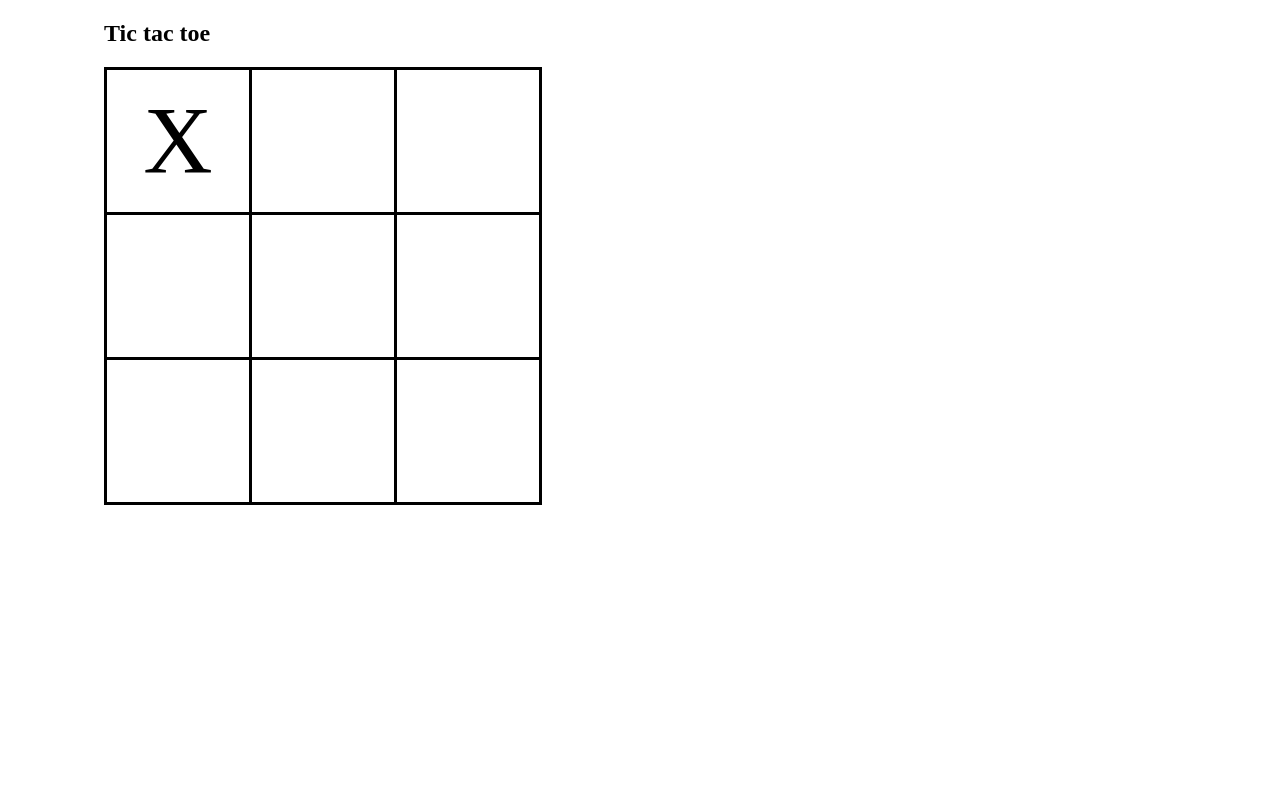
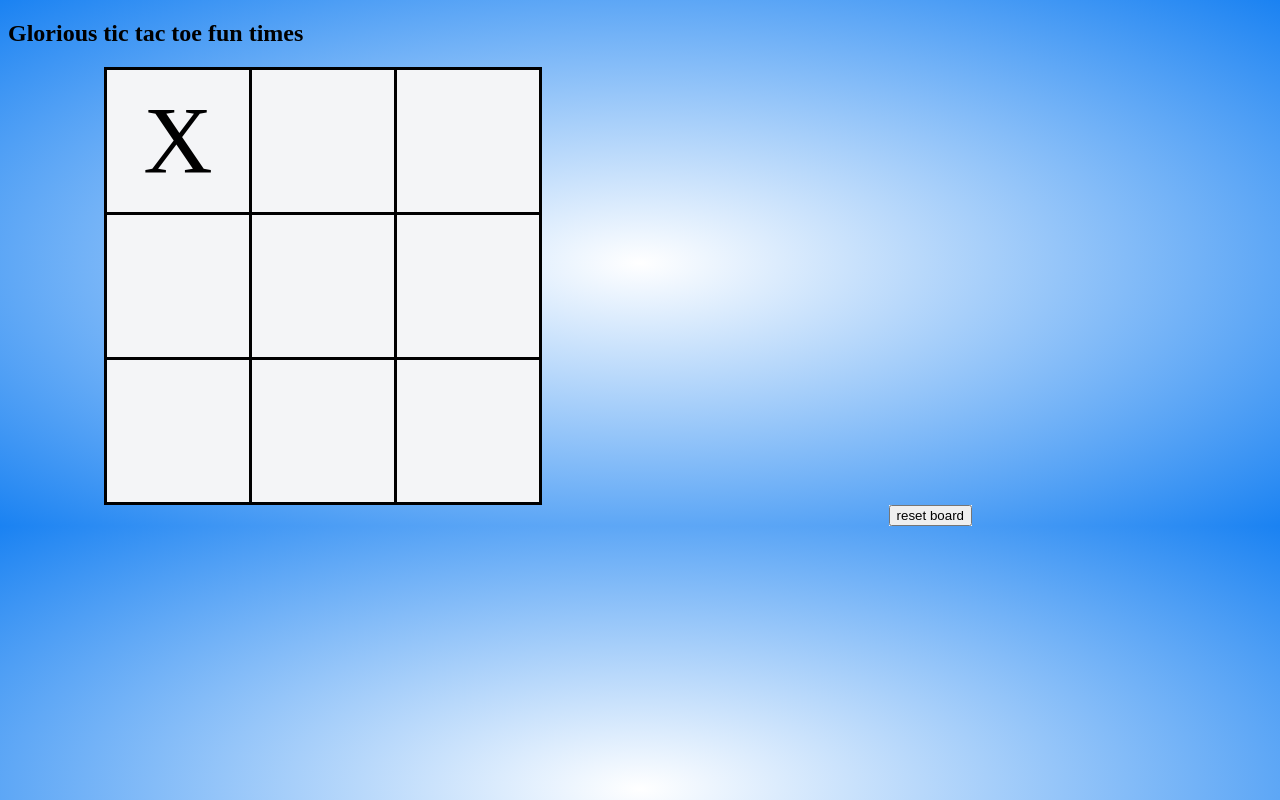
Before and after one commit to AncyentMariner/js_tictactoe, a plain HTML site: page index.html in a window 1280 px wide. Both pictures are taken after a click on the element 178 px from the left and 140 px from the top of the page. Drawn offline with Linux system fonts and the light colour scheme.

Commit message:
working on stlying and setting up reset board function

```diff
--- a/index.css
+++ b/index.css
@@ -1,9 +1,21 @@
 #board {
   border-collapse: collapse;
+  background: #f4f5f7;
 }
 
 #game {
   margin-left: 6em;
+}
+
+#score {
+  float: right;
+  margin-right: 300px;
+  background: #f4f5f7;
+}
+
+body {
+  /*background:url('bg.png');*/
+  background: radial-gradient(white, rgb(26, 130, 242));
 }
 
 td {
@@ -13,4 +25,5 @@ td {
   font-size: 6rem;
   vertical-align: middle;
   text-align: center;
+  background-clip: content-box;
 }
--- a/index.html
+++ b/index.html
@@ -6,8 +6,12 @@
 </head>
 
 <body>
-  <div id="game">
-    <h2>Tic tac toe</h2>
+  <div>
+    <h2>Glorious tic tac toe fun times</h2>
+    <div id="game"></div>
+    <div id="score">
+      <button onclick="reset()">reset board</button
+    </div>
   </div>
 </body>
 
--- a/index.js
+++ b/index.js
@@ -1,6 +1,6 @@
 //make game board
 const content = document.getElementById('game');
-const boardSize = 3;
+const scoreBoard = document.querySelector('#score');
 
 function makeBoard() {
   const table = document.createElement('table');
@@ -8,9 +8,9 @@ function makeBoard() {
   table.id = "board";
 
   let counter = 0;
-  for (let i = 0; i < boardSize;i++) {
+  for (let i = 0; i < 3; i++) {
     let row = tbody.insertRow();
-    for (let j = 0; j < boardSize;j++) {
+    for (let j = 0; j < 3; j++) {
       let td = row.insertCell();
       td.id = (counter++);
       td.classList.add('cell');
@@ -23,7 +23,6 @@ function makeBoard() {
 makeBoard();
 
 //mark player moves and check for winner
-const gameBoard = document.querySelector('#board');
 const playerOne = 'X';
 const playerTwo = 'O';
 let currentTurn = playerOne;
@@ -34,28 +33,23 @@ function markGameMove(e) {
     e.target.innerHTML = currentTurn;
     e.target.value = currentTurn;
     e.target.classList.add('marked');
+    checkForWinner(this);
     currentTurn = currentTurn === playerOne ? playerTwo : playerOne;
     moves += 1;
-    checkForWinner(this);
   } else {
     alert('this space is taken');
   }
 }
 
-function checkForWinner(clicked) {
+function reset() {
+  const gameBoard = document.querySelector('#board');
+  gameBoard.outerHTML = '';
+  makeBoard();
+}
+
+function checkForWinner() {
   let squares = Array.from(document.querySelectorAll('.marked'));
-  // let markedSquares = squares.filter(filterSquares);
-
-  const lines = [
-    [0, 1, 2],
-    [3, 4, 5],
-    [6, 7, 8],
-    [0, 3, 6],
-    [1, 4, 7],
-    [2, 5, 8],
-    [0, 4, 8],
-    [2, 4, 6],
-  ];
+  const lines = [[0, 1, 2], [3, 4, 5], [6, 7, 8], [0, 3, 6], [1, 4, 7], [2, 5, 8], [0, 4, 8], [2, 4, 6]];
 
   //wait until first player has moved three times to check
   if (squares.length > 4) {
@@ -66,20 +60,14 @@ function checkForWinner(clicked) {
       let id_c = document.getElementById(c);
 
       if (id_a.value && id_a.value === id_b.value && id_a.value === id_c.value) {
-        console.log('works?');
+        scoreBoard.innerHTML = `${currentTurn} wins!`;
         return id_a;
+      }
+
+      if (moves === 9) {
+        scoreBoard.innerHTML = 'The game was a draw';
       }
     }
     return null;
   }
 }
-//
-// function filterSquares(elem) {
-//   if (elem.classList.contains('X')) {
-//     elem.value = 'x';
-//     return elem;
-//   } else if (elem.classList.contains('O')) {
-//     elem.value = 'o';
-//     return elem;
-//   }
-// }
```
Also changed, not shown: bg.png (added).
